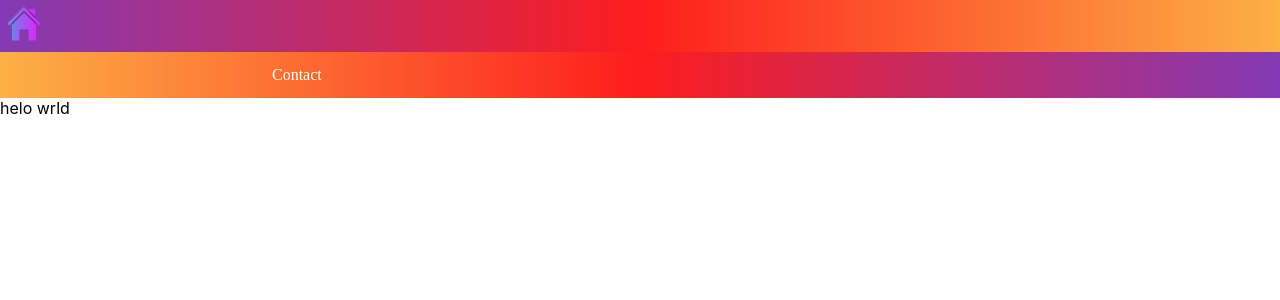
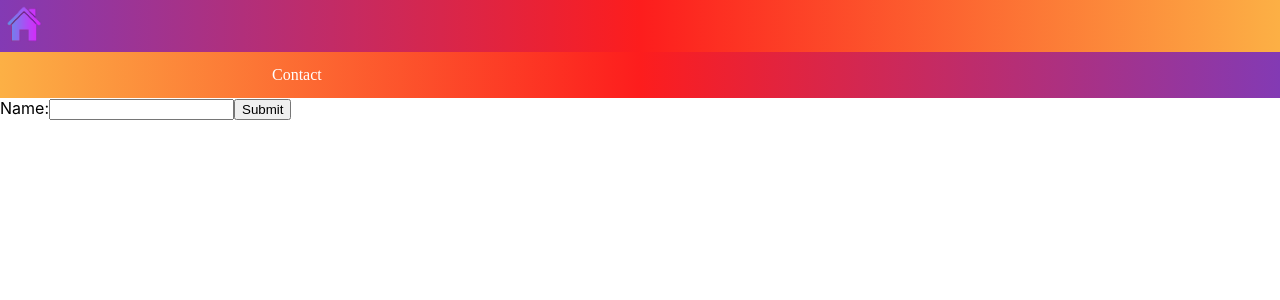
Before and after one commit to shyaboi/superportfoliosunset, a React (Create React App) app: page /Contact in a window 1280 px wide. Shown: the top 300 px of the page. Built offline with nearby package versions, Linux system fonts and the light colour scheme; a web font is replaced by a local one.

Commit message:
submit taking in value

```diff
--- a/src/pages/Contact/index.js
+++ b/src/pages/Contact/index.js
@@ -3,12 +3,35 @@
 // import Col from "../../components/Col";
 // import Row from "../../components/Row";
 
-const Contact = () => {
+class Contact extends React.Component {
+  constructor(props) {
+    super(props);
+    this.state = {value: ''};
 
-  return (
-    <div>helo wrld
-     </div>
-  );
-};
+    this.handleChange = this.handleChange.bind(this);
+    this.handleSubmit = this.handleSubmit.bind(this);
+  }
+
+  handleChange(event) {
+    this.setState({value: event.target.value});
+  }
+
+  handleSubmit(event) {
+    alert('This feature coming soon! ' + this.state.value);
+    event.preventDefault();
+  }
+
+  render() {
+    return (
+      <form onSubmit={this.handleSubmit}>
+        <label>
+          Name:
+          <input type="text" value={this.state.value} onChange={this.handleChange} />
+        </label>
+        <input type="submit" value="Submit" />
+      </form>
+    );
+  }
+}
 
 export default Contact;
```
